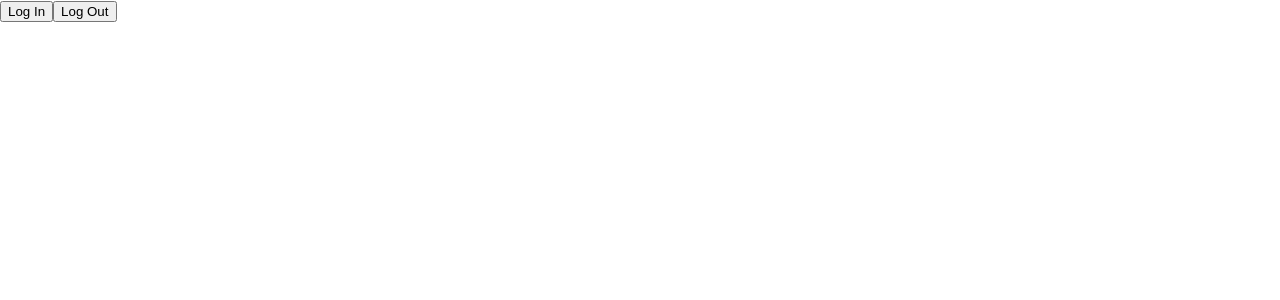
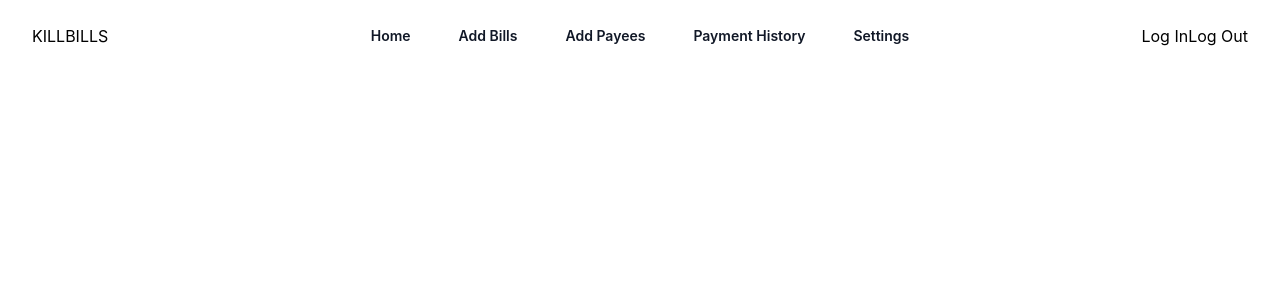
Before and after one commit to oashitta/KillBills, a React (Create React App) app in the folder client/: page / in a window 1280 px wide. Shown: the top 300 px of the page. Built offline with nearby package versions, Linux system fonts and the light colour scheme; no server answers.

Commit message:
edited nav template

```diff
--- a/client/package.json
+++ b/client/package.json
@@ -4,6 +4,8 @@
   "private": true,
   "dependencies": {
     "@auth0/auth0-react": "^2.1.0",
+    "@headlessui/react": "^1.7.15",
+    "@heroicons/react": "^2.0.18",
     "@testing-library/jest-dom": "^5.16.5",
     "@testing-library/react": "^13.4.0",
     "@testing-library/user-event": "^13.5.0",
@@ -11,6 +13,7 @@
     "react": "^18.2.0",
     "react-dom": "^18.2.0",
     "react-scripts": "5.0.1",
+    "tailwindcss": "^3.3.2",
     "web-vitals": "^2.1.4"
   },
   "scripts": {
--- a/client/src/components/TopNavigationBar.jsx
+++ b/client/src/components/TopNavigationBar.jsx
@@ -1,5 +1,121 @@
-import React from "react";
+import { useState } from "react";
+import { Dialog, Popover } from "@headlessui/react";
+import { Bars3Icon, XMarkIcon } from "@heroicons/react/24/outline";
 
-const TopNavigation = () => {
-  return;
-};
+import LoginButton from "./Login";
+import LogoutButton from "./Logout";
+
+export default function TopNavigationBar() {
+  const [mobileMenuOpen, setMobileMenuOpen] = useState(false);
+
+  return (
+    <header className="bg-white">
+      <nav
+        className="mx-auto flex max-w-7xl items-center justify-between p-6 lg:px-8"
+        aria-label="Global"
+      >
+        <div className="flex lg:flex-1">
+          <a href="#" className="-m-1.5 p-1.5">
+            <span className="sr-only">Killbills</span>
+            <h2>KILLBILLS</h2>
+          </a>
+        </div>
+        <div className="flex lg:hidden">
+          <button
+            type="button"
+            className="-m-2.5 inline-flex items-center justify-center rounded-md p-2.5 text-gray-700"
+            onClick={() => setMobileMenuOpen(true)}
+          >
+            <span className="sr-only">Open main menu</span>
+            <Bars3Icon className="h-6 w-6" aria-hidden="true" />
+          </button>
+        </div>
+        <Popover.Group className="hidden lg:flex lg:gap-x-12">
+          <a href="#" className="text-sm font-semibold leading-6 text-gray-900">
+            Home
+          </a>
+          <a href="#" className="text-sm font-semibold leading-6 text-gray-900">
+            Add Bills
+          </a>
+          <a href="#" className="text-sm font-semibold leading-6 text-gray-900">
+            Add Payees
+          </a>
+          <a href="#" className="text-sm font-semibold leading-6 text-gray-900">
+            Payment History
+          </a>
+          <a href="#" className="text-sm font-semibold leading-6 text-gray-900">
+            Settings
+          </a>
+        </Popover.Group>
+        <div className="hidden lg:flex lg:flex-1 lg:justify-end">
+          <LoginButton />
+          <LogoutButton />
+        </div>
+      </nav>
+      <Dialog
+        as="div"
+        className="lg:hidden"
+        open={mobileMenuOpen}
+        onClose={setMobileMenuOpen}
+      >
+        <div className="fixed inset-0 z-10" />
+        <Dialog.Panel className="fixed inset-y-0 right-0 z-10 w-full overflow-y-auto bg-white px-6 py-6 sm:max-w-sm sm:ring-1 sm:ring-gray-900/10">
+          <div className="flex items-center justify-between">
+            <a href="#" className="-m-1.5 p-1.5">
+              <span className="sr-only">KillBills</span>
+              <h2>KILLBILLS</h2>
+            </a>
+            <button
+              type="button"
+              className="-m-2.5 rounded-md p-2.5 text-gray-700"
+              onClick={() => setMobileMenuOpen(false)}
+            >
+              <span className="sr-only">Close menu</span>
+              <XMarkIcon className="h-6 w-6" aria-hidden="true" />
+            </button>
+          </div>
+          <div className="mt-6 flow-root">
+            <div className="-my-6 divide-y divide-gray-500/10">
+              <div className="space-y-2 py-6">
+                <a
+                  href="#"
+                  className="-mx-3 block rounded-lg px-3 py-2 text-base font-semibold leading-7 text-gray-900 hover:bg-gray-50"
+                >
+                  Home
+                </a>
+                <a
+                  href="#"
+                  className="-mx-3 block rounded-lg px-3 py-2 text-base font-semibold leading-7 text-gray-900 hover:bg-gray-50"
+                >
+                  Add Bills
+                </a>
+                <a
+                  href="#"
+                  className="-mx-3 block rounded-lg px-3 py-2 text-base font-semibold leading-7 text-gray-900 hover:bg-gray-50"
+                >
+                  Add Payees
+                </a>
+                <a
+                  href="#"
+                  className="-mx-3 block rounded-lg px-3 py-2 text-base font-semibold leading-7 text-gray-900 hover:bg-gray-50"
+                >
+                  Payment History
+                </a>
+                <a
+                  href="#"
+                  className="-mx-3 block rounded-lg px-3 py-2 text-base font-semibold leading-7 text-gray-900 hover:bg-gray-50"
+                >
+                  Settings
+                </a>
+              </div>
+              <div className="py-6">
+                <LoginButton />
+                <LogoutButton />
+              </div>
+            </div>
+          </div>
+        </Dialog.Panel>
+      </Dialog>
+    </header>
+  );
+}
--- a/client/src/index.js
+++ b/client/src/index.js
@@ -4,11 +4,10 @@ import "./index.css";
 import App from "./App";
 import { Auth0Provider } from "@auth0/auth0-react";
 import reportWebVitals from "./reportWebVitals";
-import LoginButton from "./login";
-import LogoutButton from "./logout";
-import Profile from "./profile";
-
-// require("dotenv").config();
+import TopNavigationBar from "./components/TopNavigationBar";
+import LoginButton from "./components/Login";
+import LogoutButton from "./components/Logout";
+import Profile from "./components/Profile";
 
 const root = ReactDOM.createRoot(document.getElementById("root"));
 
@@ -22,8 +21,9 @@ root.render(
       }}
     >
       <App />
-      <LoginButton />
-      <LogoutButton />
+      <TopNavigationBar />
+      {/* <LoginButton /> */}
+      {/* <LogoutButton /> */}
       <Profile />
     </Auth0Provider>
   </React.StrictMode>
--- /dev/null
+++ b/client/tailwind.config.js
@@ -0,0 +1,8 @@
+/** @type {import('tailwindcss').Config} */
+module.exports = {
+  content: ["./src/**/*.{js,jsx,ts,tsx}"],
+  theme: {
+    extend: {},
+  },
+  plugins: [],
+};
```
Also changed, not shown: client/src/index.css (+7 -3 lines), client/src/components/Login.jsx (renamed from client/src/login.js), client/src/components/Logout.jsx (renamed from client/src/logout.js), client/src/components/Profile.jsx (renamed from client/src/profile.js), 1 other file (tests, documents, lock files or other folders).
